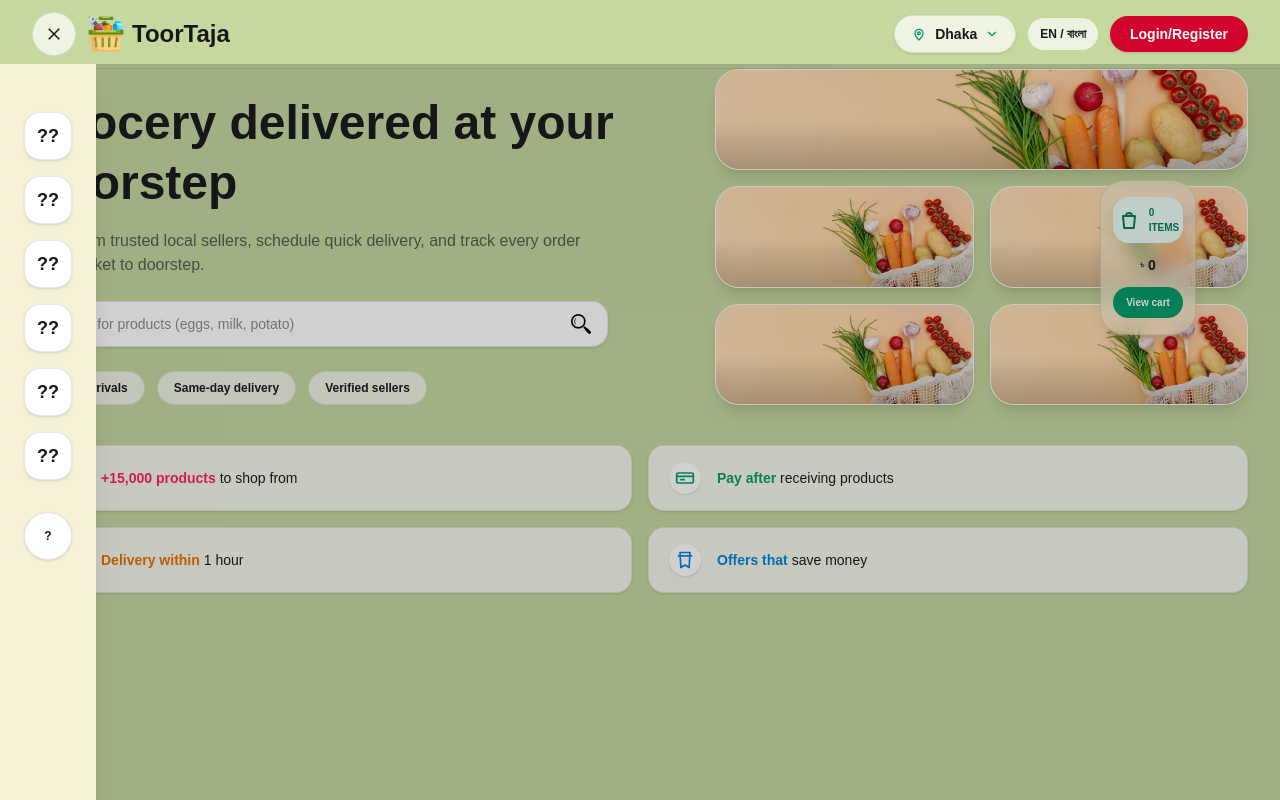
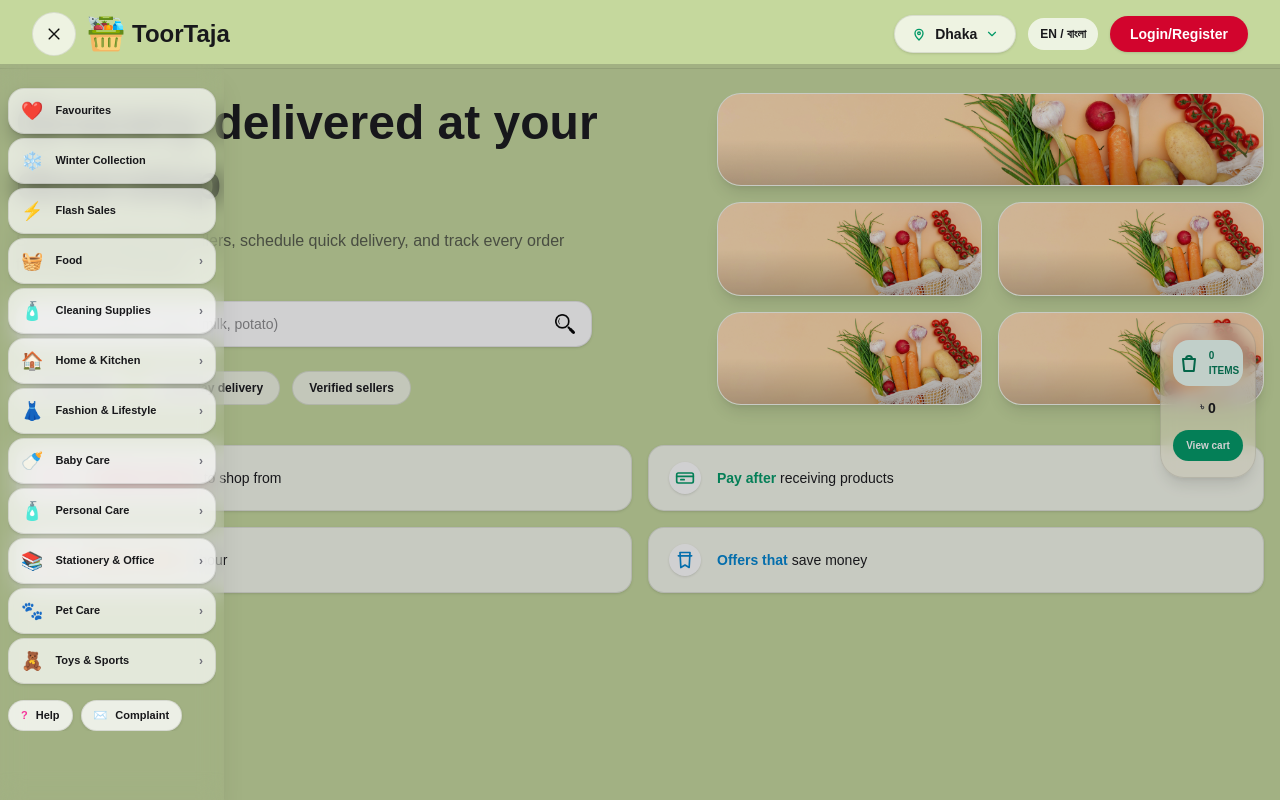
Before and after one commit to P57nath/TOOR-TAJA, a Next.js app in the folder project-frontend/: page / in a window 1280 px wide. Both pictures are taken after a click on the button "Open menu". Shown: the top 800 px of the page. Built offline with nearby package versions, Linux system fonts and the light colour scheme.

Commit message:
feat(sidebar): update sidebar items and enhance scrollbar styles for better usability

```diff
--- a/project-frontend/app/globals.css
+++ b/project-frontend/app/globals.css
@@ -25,3 +25,21 @@ body {
   font-family: Arial, Helvetica, sans-serif;
   margin: 0;
 }
+
+.sidebar-scroll::-webkit-scrollbar {
+  width: 6px;
+}
+
+.sidebar-scroll::-webkit-scrollbar-track {
+  background: transparent;
+}
+
+.sidebar-scroll::-webkit-scrollbar-thumb {
+  background: rgba(15, 23, 42, 0.25);
+  border-radius: 999px;
+}
+
+.sidebar-scroll {
+  scrollbar-width: thin;
+  scrollbar-color: rgba(15, 23, 42, 0.35) transparent;
+}
--- a/project-frontend/app/page.tsx
+++ b/project-frontend/app/page.tsx
@@ -9,12 +9,18 @@ import Navbar from "@/components/Navbar";
 export const dynamic = "force-static";
 
 const sidebarItems = [
-  { label: "Vegetables", icon: "??" },
-  { label: "Fruits", icon: "??" },
-  { label: "Meat", icon: "??" },
-  { label: "Dairy", icon: "??" },
-  { label: "Bakery", icon: "??" },
-  { label: "Pantry", icon: "??" },
+  { label: "Favourites", icon: "❤️" },
+  { label: "Winter Collection", icon: "❄️" },
+  { label: "Flash Sales", icon: "⚡" },
+  { label: "Food", icon: "🧺", hasChevron: true },
+  { label: "Cleaning Supplies", icon: "🧴", hasChevron: true },
+  { label: "Home & Kitchen", icon: "🏠", hasChevron: true },
+  { label: "Fashion & Lifestyle", icon: "👗", hasChevron: true },
+  { label: "Baby Care", icon: "🍼", hasChevron: true },
+  { label: "Personal Care", icon: "🧴", hasChevron: true },
+  { label: "Stationery & Office", icon: "📚", hasChevron: true },
+  { label: "Pet Care", icon: "🐾", hasChevron: true },
+  { label: "Toys & Sports", icon: "🧸", hasChevron: true },
 ];
 
 const featureCards = [
@@ -131,8 +137,11 @@ export default function Home() {
 
   useEffect(() => {
     if (hasCartPosition) return;
-    const defaultX = Math.max(window.innerWidth - 180, 24);
-    const defaultY = 180;
+    const element = cartRef.current;
+    const width = element?.offsetWidth ?? 120;
+    const height = element?.offsetHeight ?? 160;
+    const defaultX = Math.max(window.innerWidth - width - 24, 12);
+    const defaultY = Math.max((window.innerHeight - height) / 2, 80);
     setCartPos({ x: defaultX, y: defaultY });
     setHasCartPosition(true);
   }, [hasCartPosition]);
@@ -184,7 +193,7 @@ export default function Home() {
           showMenuButton
         />
 
-        <main className="relative mx-auto flex min-h-[calc(100vh-64px)] w-full max-w-7xl gap-6 px-6 pb-16 sm:px-8">
+        <main className="relative mx-auto flex min-h-[calc(100vh-64px)] w-full max-w-full gap-6 px-3 pt-6 pb-16 sm:px-4">
           {isNavOpen ? (
             <div className="fixed left-0 right-0 top-16 z-40 flex h-[calc(100vh-64px)]">
               <button
@@ -193,27 +202,41 @@ export default function Home() {
                 aria-label="Close navigation"
                 onClick={() => setIsNavOpen(false)}
               />
-              <aside className="relative h-full w-20 bg-[#F6F0D7] px-3 py-6 shadow-xl sm:w-24 sm:px-4">
-                <div className="flex flex-col items-center gap-4 pt-6">
+              <aside className="relative h-full w-56 bg-transparent px-2 py-4 shadow-xl backdrop-blur-md">
+                <div className="sidebar-scroll flex max-h-full flex-col gap-1 overflow-y-auto pt-2">
                   {sidebarItems.map((item) => (
                     <button
                       key={item.label}
-                      className="flex h-12 w-12 flex-col items-center justify-center rounded-2xl border border-zinc-900/10 bg-white text-xs font-semibold text-zinc-900 shadow-sm transition hover:-translate-y-0.5"
+                      className="flex w-full items-center justify-between rounded-2xl border border-zinc-900/10 bg-white/70 px-3 py-2 text-[11px] font-semibold leading-tight text-zinc-900 shadow-sm transition hover:-translate-y-0.5 backdrop-blur-md"
                       type="button"
                       aria-label={item.label}
                       title={item.label}
                     >
-                      <span className="text-lg">{item.icon}</span>
+                      <span className="flex items-center gap-3">
+                        <span className="text-lg">{item.icon}</span>
+                        <span>{item.label}</span>
+                      </span>
+                      {item.hasChevron ? (
+                        <span className="text-xs text-zinc-500">›</span>
+                      ) : null}
                     </button>
                   ))}
-                  <button
-                    className="mt-4 flex h-12 w-12 items-center justify-center rounded-full border border-zinc-900/10 bg-white text-xs font-semibold shadow-sm"
-                    type="button"
-                    aria-label="Help"
-                    title="Help"
-                  >
-                    ?
-                  </button>
+                  <div className="mt-3 flex items-center gap-2">
+                    <button
+                      className="flex items-center gap-2 rounded-full border border-zinc-900/10 bg-white/80 px-3 py-1.5 text-[11px] font-semibold shadow-sm"
+                      type="button"
+                    >
+                      <span className="text-pink-500">?</span>
+                      Help
+                    </button>
+                    <button
+                      className="flex items-center gap-2 rounded-full border border-zinc-900/10 bg-white/80 px-3 py-1.5 text-[11px] font-semibold shadow-sm"
+                      type="button"
+                    >
+                      <span className="text-rose-500">✉️</span>
+                      Complaint
+                    </button>
+                  </div>
                 </div>
               </aside>
             </div>
@@ -221,7 +244,7 @@ export default function Home() {
 
           <section className="flex-1">
             <div className="grid gap-8 lg:grid-cols-[1.1fr_0.9fr]">
-              <div className="space-y-6 pt-6">
+              <div className="space-y-6">
                 <div className="space-y-4">
                   <h1 className="text-4xl font-semibold leading-tight text-zinc-900 sm:text-5xl">
                     Grocery delivered at your doorstep
```
